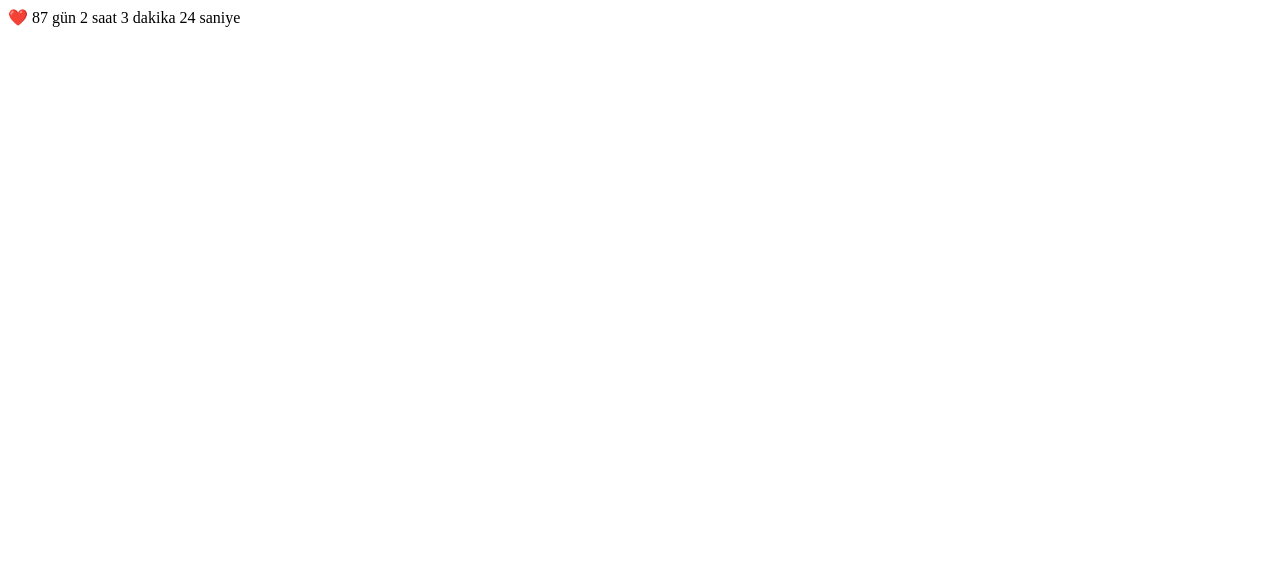
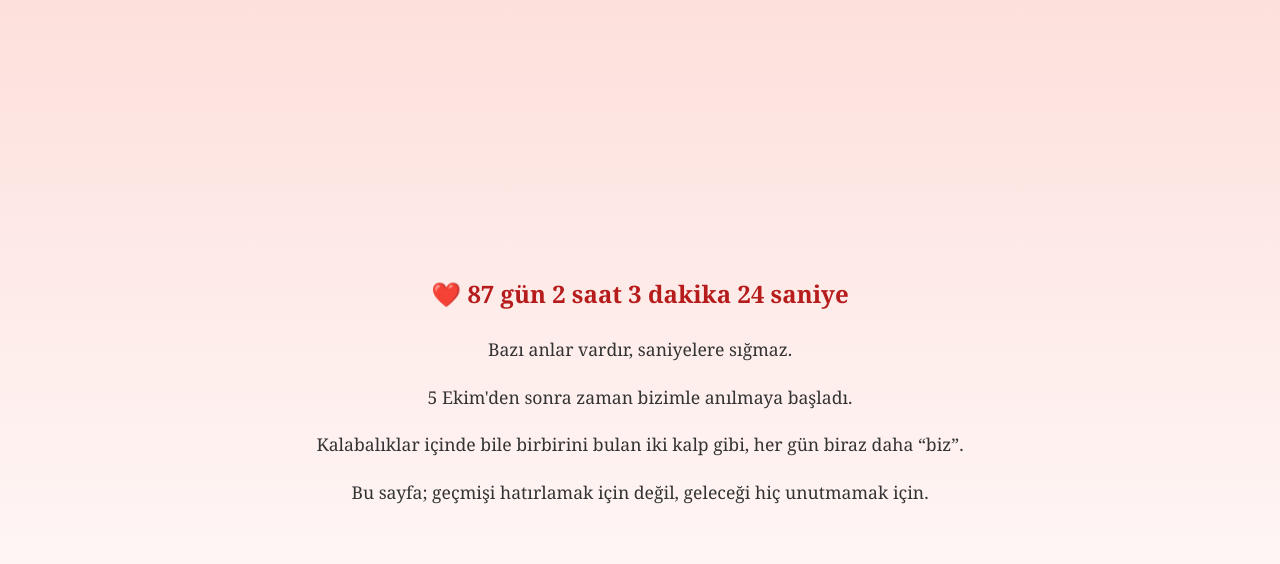
Before and after one commit to rmertguler-a11y/sayac, a plain HTML site: page index.html in a window 1280 px wide. Drawn offline with Linux system fonts and the light colour scheme.

Commit message:
Enhance HTML structure and styles for better layout

```diff
--- a/index.html
+++ b/index.html
@@ -1,9 +1,70 @@
+<!DOCTYPE html>
+<html lang="tr">
+<head>
+<meta charset="UTF-8">
+<meta name="viewport" content="width=device-width, initial-scale=1.0">
+<title>Bizim Hikayemiz</title>
+
+<style>
+body {
+    margin: 0;
+    padding: 0;
+    font-family: Georgia, serif;
+    background: linear-gradient(180deg, #fde0dc, #ffffff);
+    min-height: 100vh;
+    display: flex;
+    justify-content: center;
+    align-items: center;
+}
+
+.container {
+    max-width: 700px;
+    padding: 20px;
+    text-align: center;
+}
+
+.counter {
+    font-size: 1.5rem;
+    font-weight: bold;
+    color: #b71c1c;
+    margin-bottom: 25px;
+}
+
+p {
+    font-size: 1.1rem;
+    line-height: 1.7;
+    color: #333;
+    margin-bottom: 15px;
+}
+
+@media (max-width: 480px) {
+    .counter {
+        font-size: 1.2rem;
+    }
+    p {
+        font-size: 1rem;
+    }
+}
+</style>
+</head>
+
+<body>
 <div class="container">
+
+    <!-- Sayaç -->
     <div class="counter" id="counter">Yükleniyor...</div>
+
+    <!-- Romantik Şiirsel Yazılar -->
+    <p>Bazı anlar vardır, saniyelere sığmaz.</p>
+    <p>5 Ekim'den sonra zaman bizimle anılmaya başladı.</p>
+    <p>Kalabalıklar içinde bile birbirini bulan iki kalp gibi, her gün biraz daha “biz”.</p>
+    <p>Bu sayfa; geçmişi hatırlamak için değil, geleceği hiç unutmamak için.</p>
+
 </div>
 
 <script>
-const startDate = new Date("2025-10-05T16:00:00");
+// Başlangıç tarihi
+const startDate = new Date("2025-10-05T16:00:00"); // yıl farklıysa 2023 yap
 
 function updateCounter() {
     const now = new Date();
@@ -28,3 +89,6 @@ function updateCounter() {
 setInterval(updateCounter, 1000);
 updateCounter();
 </script>
+
+</body>
+</html>
```
